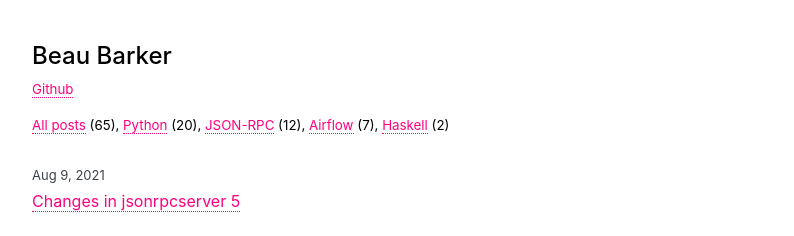
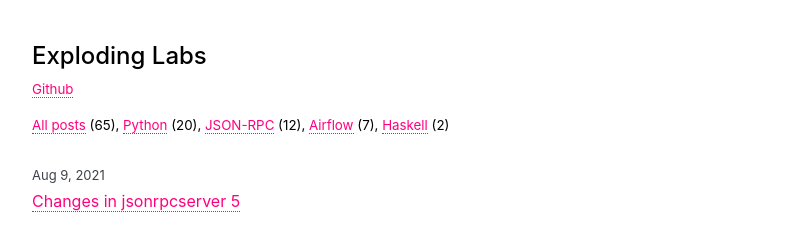
Before and after one commit to explodinglabs/explodinglabs.github.io, a Jekyll site: the page built from index.html, in a window 1280 px wide and 900 px high. Shown: the top 236 px of the window, without its empty margins (228-1022 px from the left). Built offline with Jekyll 4.4.1, drawn with Linux system fonts in a browser that asks for light colours; some web fonts are replaced.

Commit message:
Change repo to explodinglabs

```diff
--- a/_config.yml
+++ b/_config.yml
@@ -11,7 +11,7 @@
   ...
 email: beauinmelbourne@gmail.com
 future: true # Include posts with a date in the future
-github_username: bcb
+github_username: explodinglabs
 highlighter: rouge
 markdown: kramdown
 permalink: /:categories/:title
@@ -19,12 +19,12 @@
     - jekyll-redirect-from
     - jekyll-sitemap
     - jekyll-seo-tag
-repository: bcb/bcb.github.io
+repository: explodinglabs/explodinglabs.github.io
 social:
   name: Beau Barker
   links:
     - https://www.linkedin.com/in/beaub
-    - https://github.com/bcb
+    - https://github.com/explodinglabs
 title: Beau Barker
-url: "https://beau.click" # the base hostname & protocol for your site
+url: "https://blog.explodinglabs.com" # the base hostname & protocol for your site
 include: ['_pages']
--- a/_layouts/page.html
+++ b/_layouts/page.html
@@ -2,10 +2,10 @@
 layout: all
 ---
 <header>
-    <a href="/"><h1 class="post-title">Beau Barker</h1></a>
+    <a href="/"><h1 class="post-title">Exploding Labs</h1></a>
 
     <div class="links">
-        <a href="https://github.com/bcb">Github</a>
+        <a href="https://github.com/explodinglabs">Github</a>
     </div>
 
     <div class="post-filter">
--- a/_posts/jsonrpc/2021-08-09-jsonrpcserver-5-changes.markdown
+++ b/_posts/jsonrpc/2021-08-09-jsonrpcserver-5-changes.markdown
@@ -38,7 +38,7 @@
 ## Logging removed
 
 The library will no longer log requests and responses. Logging can be done by the
-user, outside of the library. See [issue #152](https://github.com/bcb/jsonrpcserver/issues/152).
+user, outside of the library. See [issue #152](https://github.com/explodinglabs/jsonrpcserver/issues/152).
 
 ## Configuration file removed
 
```
